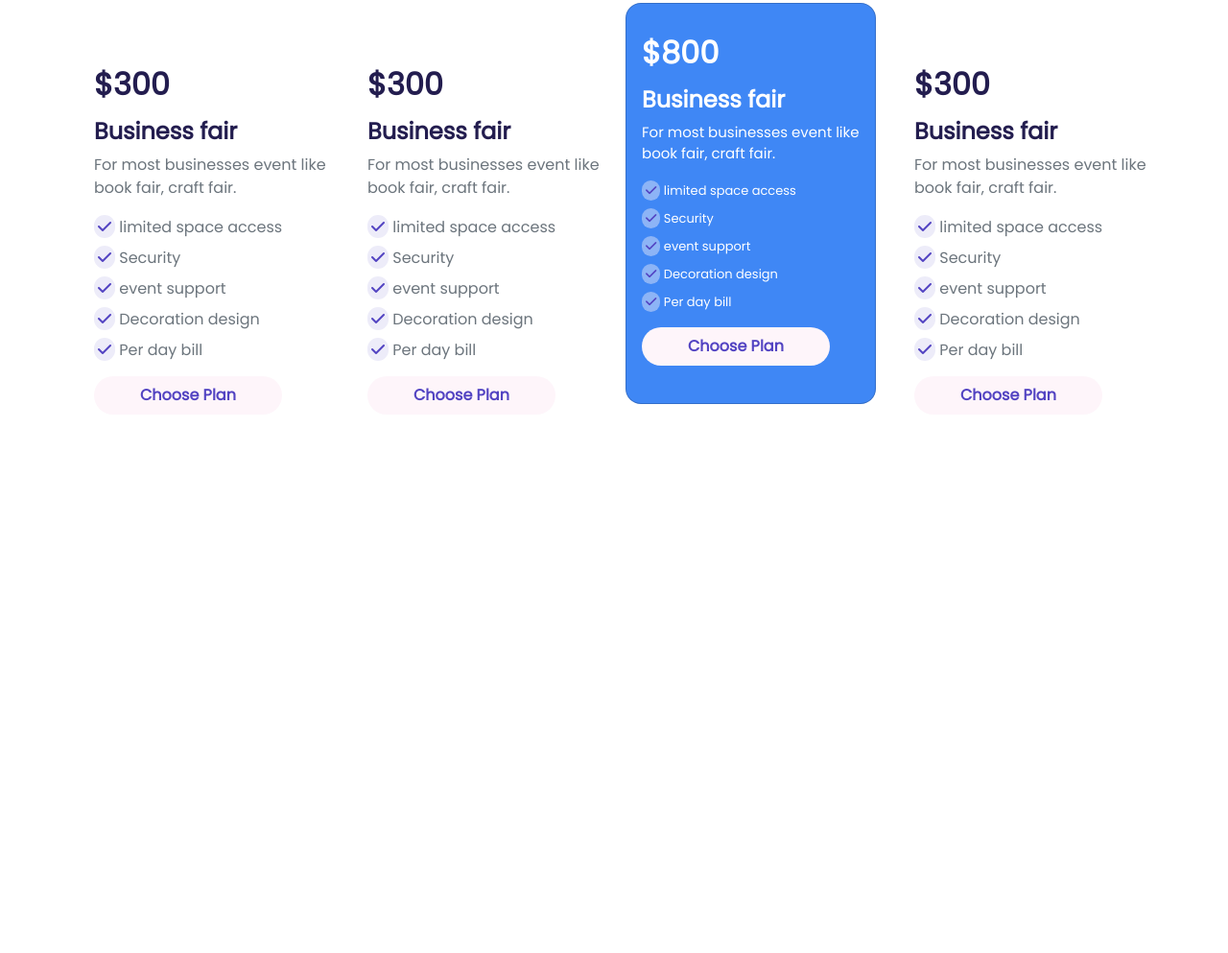
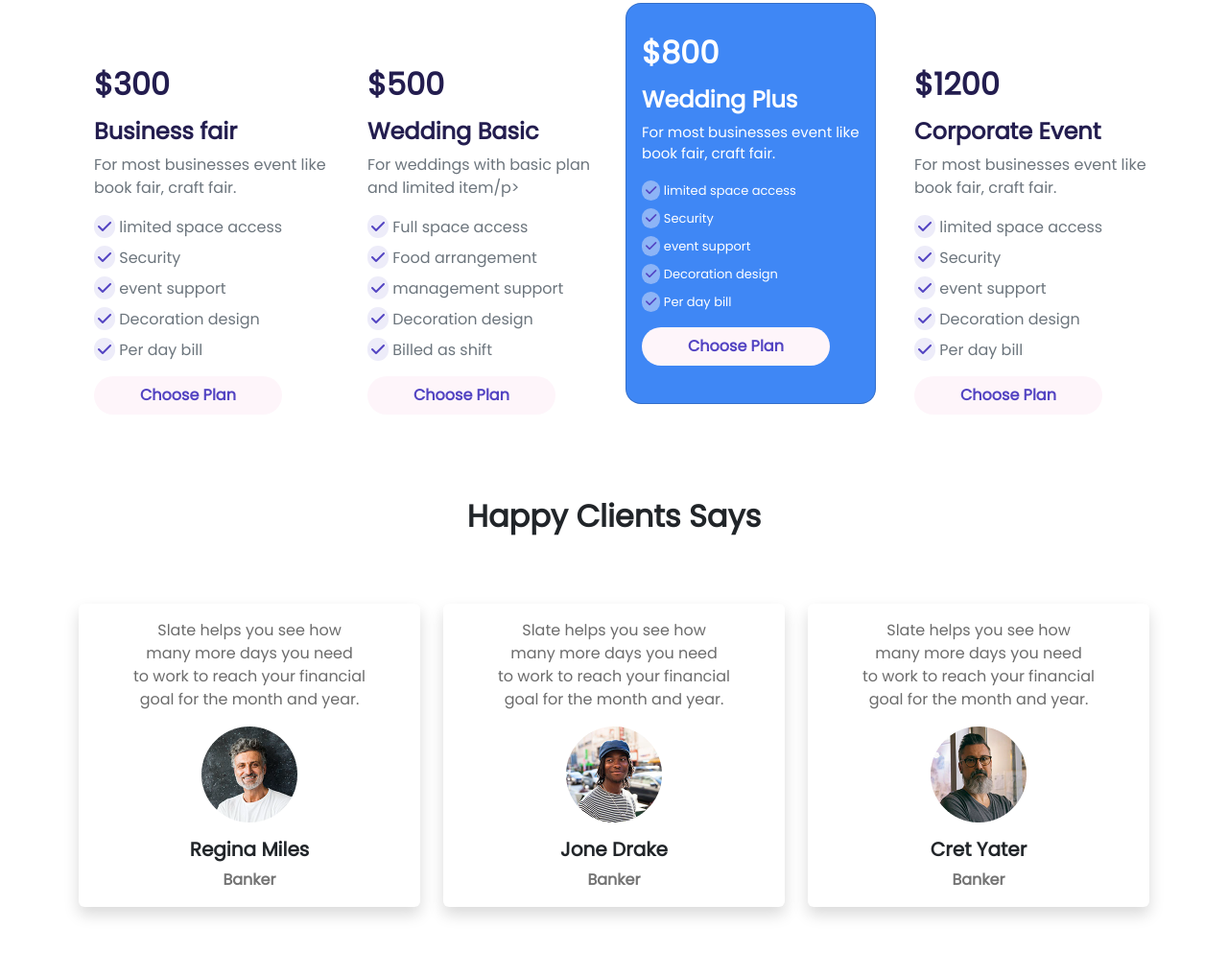
Before and after one commit to Marufux/convention-center-main, a plain HTML site: page index.html in a window 1280 px wide. Shown: the part 1225-2218 px from the top of the page at 96% size. Before the commit the page ends 1704 px from the top, so only its background shows below. Drawn offline with Linux system fonts and the light colour scheme.

Commit message:
happy clients section done

```diff
--- a/css/style.css
+++ b/css/style.css
@@ -22,8 +22,8 @@ section {
     margin-right: 26px;
 }
 
+/* carousel  */
 
-/* carousel  */
 
 
 .mobile-image {
--- a/index.html
+++ b/index.html
@@ -133,7 +133,7 @@
     </div>
 
     <!-- package section  -->
-    <section class="container mb-2">
+    <section class="container mb-5">
         <h2 class="text-center fw-bold" style="margin-bottom: 100px;">
             Our Package
         </h2>
@@ -172,24 +172,24 @@
                 <div class="card border-0">
                     <div class="card-body" style="height: 400px; width:292px;">
                         <h2 class="fw-bold mb-3" style="color: #231D4F;">
-                            $300
+                            $500
                         </h2>
                         <h4 class="fw-bold mb-2" style="color: #231D4F;">
-                            Business fair
+                            Wedding Basic
                         </h4>
-                        <p class="card-text fw-lighter text-muted">For most businesses event
-                            like book fair, craft fair.</p>
+                        <p class="card-text fw-lighter text-muted">For weddings with basic plan
+                            and limited item/p>
                         <div class="fw-lighter text-muted">
                             <i class="fa-solid fa-check rounded-5 p-1 mb-2"
-                                style="background-color: #edecf9;  color:#5243C2;"></i> limited space access <br>
+                                style="background-color: #edecf9;  color:#5243C2;"></i> Full space access <br>
                             <i class="fa-solid fa-check rounded-5 p-1 mb-2"
-                                style="background-color: #edecf9; color:#5243C2;"></i> Security <br>
+                                style="background-color: #edecf9; color:#5243C2;"></i> Food arrangement<br>
                             <i class="fa-solid fa-check rounded-5 p-1 mb-2"
-                                style="background-color: #edecf9; color:#5243C2;"></i> event support <br>
+                                style="background-color: #edecf9; color:#5243C2;"></i> management support<br>
                             <i class="fa-solid fa-check rounded-5 p-1 mb-2"
                                 style="background-color: #edecf9; color:#5243C2;"></i> Decoration design <br>
                             <i class="fa-solid fa-check rounded-5 p-1 mb-2"
-                                style="background-color: #edecf9; color:#5243C2;"></i> Per day bill <br>
+                                style="background-color: #edecf9; color:#5243C2;"></i> Billed as shift <br>
                         </div>
                         <button style="background-color: #fef5fa; color:#5243C2;"
                             class="border-0 rounded-5 px-5 mt-2 py-2 text-center fw-bolder">
@@ -205,7 +205,7 @@
                             $800
                         </h2>
                         <h4 class="fw-bold mb-2" style="color: white;">
-                            Business fair
+                            Wedding Plus
                         </h4>
                         <p class="card-text fw-lighter text-white" style="font-size: 15px;">For most businesses event
                             like book fair, craft fair.</p>
@@ -238,10 +238,10 @@
                 <div class="card border-0">
                     <div class="card-body" style="height: 400px; width: 292px;">
                         <h2 class="fw-bold mb-3" style="color: #231D4F;">
-                            $300
+                            $1200
                         </h2>
                         <h4 class="fw-bold mb-2" style="color: #231D4F;">
-                            Business fair
+                            Corporate Event
                         </h4>
                         <p class="card-text fw-lighter text-muted">For most businesses event
                             like book fair, craft fair.</p>
@@ -268,7 +268,75 @@
     </section>
     <!-- package section  -->
 
+    <!-- happy clients  -->
+    <section class="container fw-bolder mb-5">
+        <h2 class="fw-bolder text-center mb-5">
+            Happy Clients Says
+        </h2>
+        <div class="row">
+            <div class="col-lg-4 col-md-6 col-12 rounded-3 pt-4">
+                <div class="card pt-3 shadow border-0">
+                    <p class="text-center fw-light" style="color: #6C6C6C;">
+                        Slate helps you see how <br>
+                        many more days you need <br>
+                        to work to reach your financial <br>
+                        goal for the month and year.
+                    </p>
+                    <div class="d-flex justify-content-center mb-3">
+                        <img src="images/person 2.png" alt="">
+                    </div>
+                    <h5 class="text-center fw-bold">
+                        Regina Miles
+                    </h5>
+                    <p class="text-center" style="color: #747474;">
+                        Banker
+                    </p>
+                </div>
+            </div>
+            <div class="col-lg-4 col-md-6 col-12 rounded-3 pt-4">
+                <div class="card pt-3 shadow border-0">
+                    <p class="text-center fw-light" style="color: #6C6C6C;">
+                        Slate helps you see how <br>
+                        many more days you need <br>
+                        to work to reach your financial <br>
+                        goal for the month and year.
+                    </p>
+                    <div class="d-flex justify-content-center mb-3">
+                        <img src="images/person 3.png" alt="">
+                    </div>
+                    <h5 class="text-center fw-bold">
+                        Jone Drake
+                    </h5>
+                    <p class="text-center" style="color: #747474;">
+                        Banker
+                    </p>
+                </div>
+            </div>
+            <div class="col-lg-4 col-md-6 col-12 rounded-3 pt-4">
+                <div class="card pt-3 shadow border-0 ">
+                    <p class="text-center fw-light" style="color: #6C6C6C;">
+                        Slate helps you see how <br>
+                        many more days you need <br>
+                        to work to reach your financial <br>
+                        goal for the month and year.
+                    </p>
+                    <div class="d-flex justify-content-center mb-3">
+                        <img src="images/person 1.png" alt="">
+                    </div>
+                    <h5 class="text-center fw-bold">
+                        Cret Yater
+                    </h5>
+                    <p class="text-center" style="color: #747474;">
+                        Banker
+                    </p>
+                </div>
+            </div>
+        </div>
 
+
+
+    </section>
+    <!-- happy clients  -->
 
 
 
```
